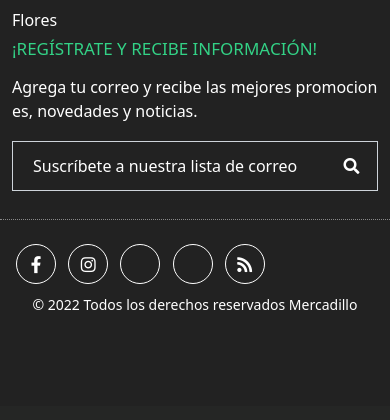
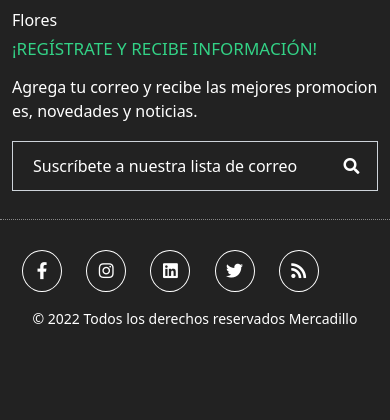
Before and after one commit to Idarugo/Mercadito, a PHP site: page /Mercadito/index.php in a window 390 px wide; the page is wider, and only the part inside the window is pictured. Shown: the part 1695-2115 px from the top of that part. Before the commit the page ends 2005 px from the top of that part, so only its background shows below. Run offline with PHP 8.4, Linux system fonts and the light colour scheme.

Commit message:
links social network footer fixed

```diff
--- a/assets/styles/components/footer.css
+++ b/assets/styles/components/footer.css
@@ -126,7 +126,7 @@ footer {
 .ftr_social_icon li {
     display: inline-block;
     text-align: center;
-    padding: 4px;
+    margin: 0 10px;
 }
 
 
@@ -136,7 +136,7 @@ footer {
     color: #fff;
     display: inline-block;
     font-size: 17px;
-    height: 40px;
+    /* height: 40px; */
     line-height: 32px;
     padding: 4px 8px;
     width: 40px;
@@ -167,3 +167,8 @@ footer {
     font-size: 30px;
     color: #fff;
 }
+@media screen and (max-width: 1200px) {
+    .ftr_social_icon li {
+        margin: 10px;
+    }
+}
--- a/components/footer.php
+++ b/components/footer.php
@@ -71,10 +71,10 @@
                                 <a href="http://webenlance.com" title="instagram"><i class="fab fa-instagram"></i></a>
                             </li>
                             <li>
-                                <a href="#" title="linkedin"><i class="fa fa-linkedin"></i></a>
+                                <a href="#" title="linkedin"><i class="fab fa-linkedin"></i></a>
                             </li>
                             <li>
-                                <a href="#" title="twitter"><i class="fa fa-twitter"></i></a>
+                                <a href="#" title="twitter"><i class="fab fa-twitter"></i></a>
                             </li>
                             <li>
                                 <a href="#" title="rss"><i class="fa fa-rss"></i></a>
```
